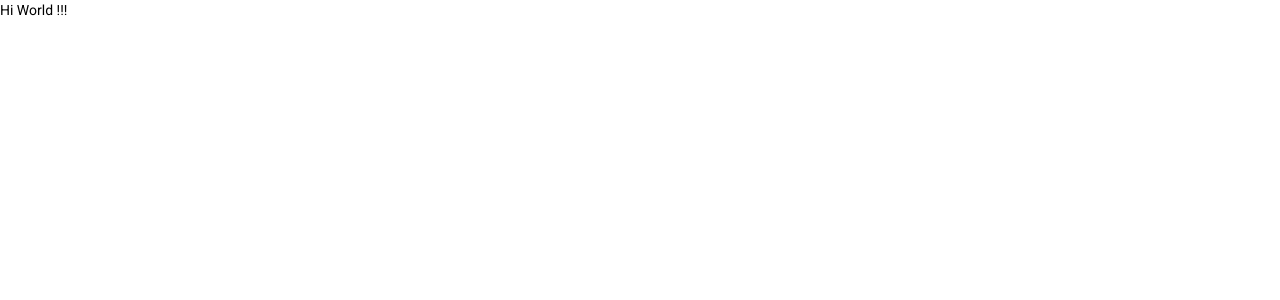
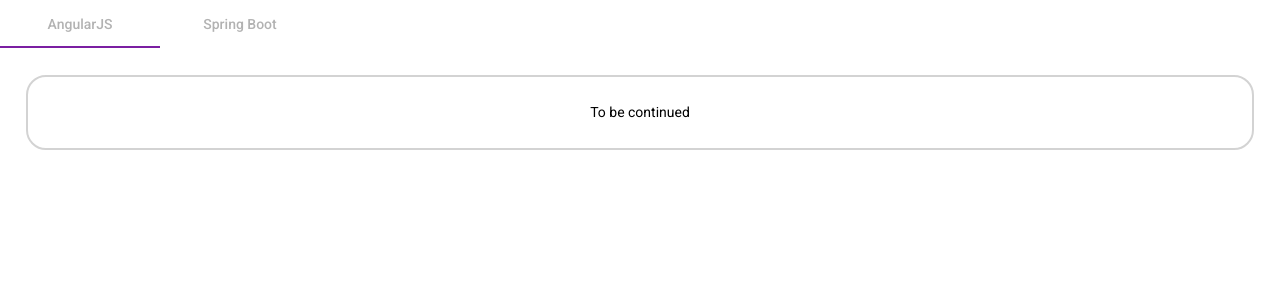
Before and after one commit to myself-NEO/myself-NEO.github.io, an Angular app: page / in a window 1280 px wide. Shown: the top 300 px of the page. Built offline with nearby package versions, Linux system fonts and the light colour scheme.

Commit message:
Tabs added

```diff
--- a/src/app/app.component.html
+++ b/src/app/app.component.html
@@ -1,3 +1 @@
-<p>
-  Hi World !!!
-</p>
+<app-landing-page></app-landing-page>
--- /dev/null
+++ b/src/app/landing-page/landing-page.component.css
@@ -0,0 +1,13 @@
+.main-con {
+    display: flex;
+    align-items: center;
+    justify-content: center;
+    margin: 2%;
+    padding: 2%;
+    border-radius: 20px;
+    border: 2px lightgrey solid;
+}
+
+:host ::ng-deep .mat-tab-label, .mat-tab-link {
+    color: grey;
+}
--- /dev/null
+++ b/src/app/landing-page/landing-page.component.html
@@ -0,0 +1,12 @@
+<mat-tab-group>
+    <mat-tab label="AngularJS">
+        <div class="main-con">
+            To be continued
+        </div>
+    </mat-tab>
+    <mat-tab label="Spring Boot">
+        <div class="main-con">
+            To be continued
+        </div>
+    </mat-tab>
+</mat-tab-group>
--- /dev/null
+++ b/src/app/landing-page/landing-page.component.ts
@@ -0,0 +1,15 @@
+import { Component, OnInit } from '@angular/core';
+
+@Component({
+  selector: 'app-landing-page',
+  templateUrl: './landing-page.component.html',
+  styleUrls: ['./landing-page.component.css']
+})
+export class LandingPageComponent implements OnInit {
+
+  constructor() { }
+
+  ngOnInit(): void {
+  }
+
+}
```
Also changed, not shown: src/app/app.module.ts (+7 -2 lines), src/material.module.ts (added, +96 -0 lines), 5 other files (tests, documents, lock files or other folders).
